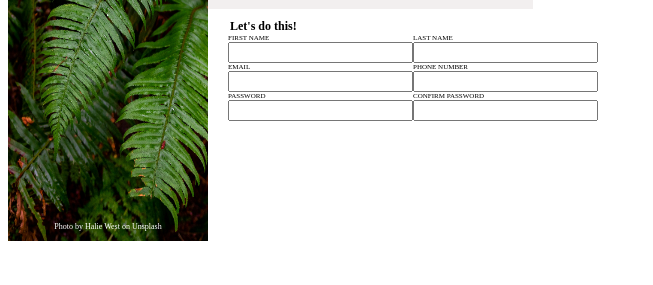
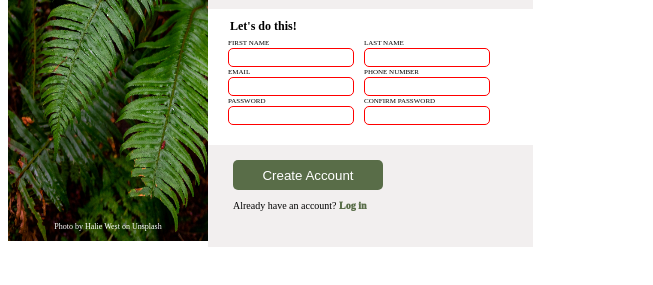
Before and after one commit to lt4409/form, a plain HTML site: page index.html in a window 1280 px wide. Shown: the part 167-452 px from the top of the page, without its empty margins (0-653 px from the left). Drawn offline with Linux system fonts and the light colour scheme.

Commit message:
Added last container and styles for them.

```diff
--- a/index.html
+++ b/index.html
@@ -17,9 +17,9 @@
         <p>This is not a real online service! You know you need something like this in your life to help you realize your deepest dreams. Sign up <em>now</em> to get started.</p>
         <p>You <em>know</em> you want to.</p>
      </div>
-     <form action="" method="post">
-        <legend>Let's do this!</legend>
-        <div class="container-three">
+       <form action="" method="post">
+         <legend>Let's do this!</legend>
+         <div class="container-three">
             <div class="first-row">
                 <label for="first-name">FIRST NAME</label>
                 <input type="text" id="first-name" required>
@@ -37,6 +37,10 @@
                 <input type="password" id="password-confirmation" required>
             </div></div>
         </form>
+        <div class="container-four">
+            <button type="submit">Create Account</button>
+            <p class="log-in">Already have an account? <span id="log-in">Log in</span></p>
+        </div>
     </div>
 </body>
 </html>
--- a/stylesheet.css
+++ b/stylesheet.css
@@ -69,9 +69,56 @@ legend {
     font-weight: bold;
 }
 
+input {
+    width: 120px;
+    border: 1px solid #E5E7EB;
+    border-radius: 5px;
+}
+
+input:invalid {
+    border: 1px solid red;
+}
+
+input:focus {
+    border: 1px solid blue;
+}
+
 .first-row,
 .second-row {
     display: flex;
     flex-direction: column;
-    padding-right: 0 10px;
+    gap: 1px;
+    margin-top: 5px;
 }
+
+.first-row {
+    margin-right: 10px;
+}
+
+.container-four {
+    background-color: #f2efef;
+    height: 102px;
+}
+
+button {
+    background-color: #596D48;
+    border-radius: 5px;
+    margin-left: 25px;
+    margin-top: 15px;
+    color: white;
+    width: 150px;
+    height: 30px;
+    border: none;
+}
+
+.log-in {
+    margin-left: 25px;
+    font-size: 10px;
+    font-weight: lighter;
+
+}
+
+#log-in {
+    color: #596D48;
+    font-weight: 1000;
+}
```
